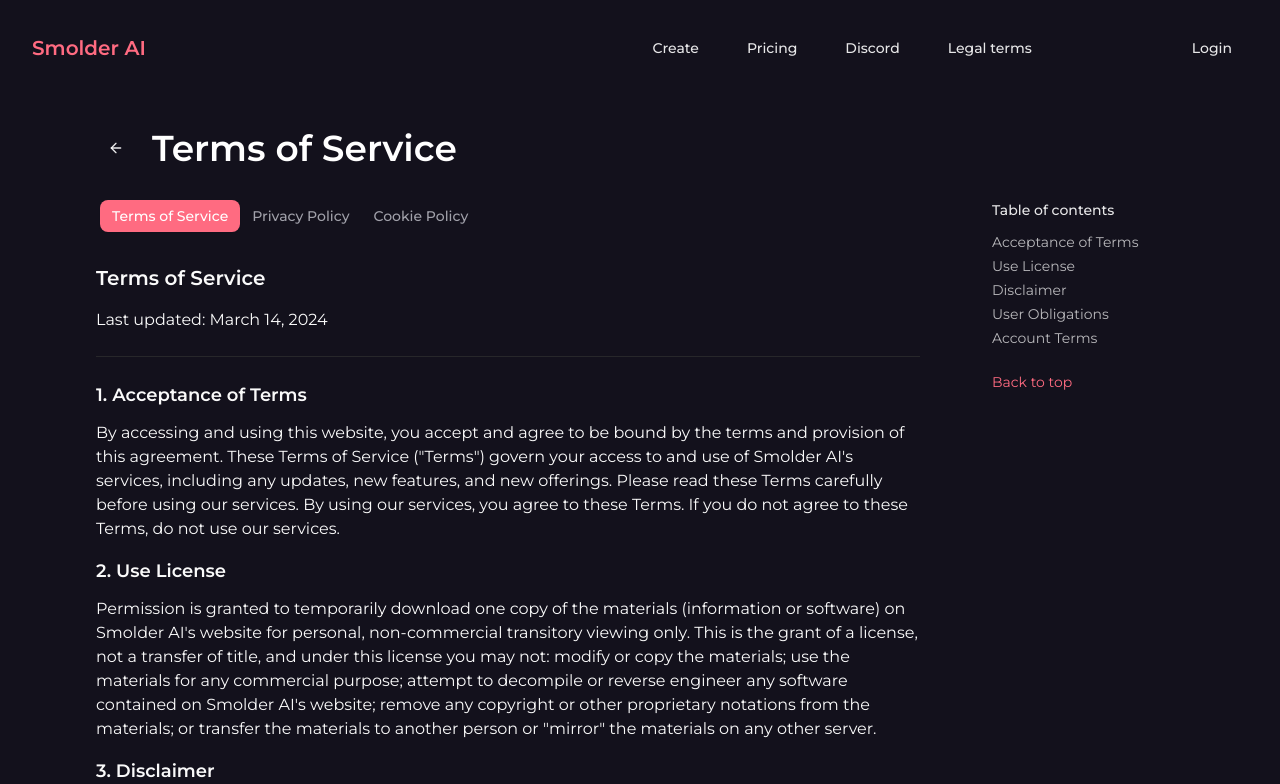
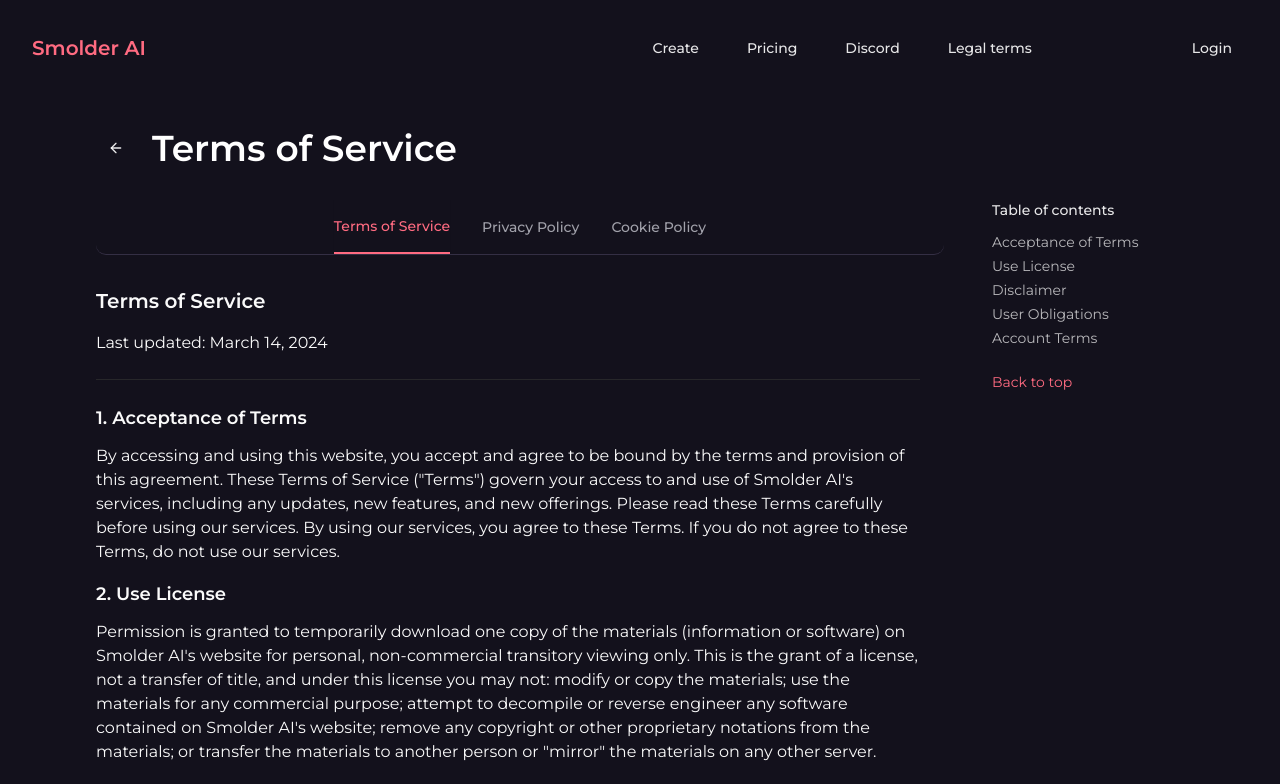
Before and after one commit to Gere0399/smolder-ai, a React (Vite) app: page /terms in a window 1280 px wide. Shown: the top 784 px of the page. Built offline with nearby package versions, Linux system fonts and the light colour scheme.

Commit message:
Remove duplicate title and improve menu
Eliminate the duplicated title below the mini menu and enhance the menu design for a more elegant appearance, replacing button styles.
[skip gpt_engineer]

```diff
--- a/src/pages/Terms.tsx
+++ b/src/pages/Terms.tsx
@@ -81,22 +81,22 @@ export default function Terms() {
               className="space-y-8"
               onValueChange={(value) => setActiveTab(value)}
             >
-              <TabsList className="bg-transparent w-fit h-8 p-1">
+              <TabsList className="bg-transparent border-b border-smolder-border w-full h-auto p-0 space-x-8">
                 <TabsTrigger
                   value="terms"
-                  className="data-[state=active]:bg-smolder-accent data-[state=active]:text-white px-3 text-sm"
+                  className="text-sm px-0 py-4 data-[state=active]:bg-transparent data-[state=active]:text-smolder-accent data-[state=active]:border-b-2 data-[state=active]:border-smolder-accent rounded-none transition-colors"
                 >
                   Terms of Service
                 </TabsTrigger>
                 <TabsTrigger
                   value="privacy"
-                  className="data-[state=active]:bg-smolder-accent data-[state=active]:text-white px-3 text-sm"
+                  className="text-sm px-0 py-4 data-[state=active]:bg-transparent data-[state=active]:text-smolder-accent data-[state=active]:border-b-2 data-[state=active]:border-smolder-accent rounded-none transition-colors"
                 >
                   Privacy Policy
                 </TabsTrigger>
                 <TabsTrigger
                   value="cookies"
-                  className="data-[state=active]:bg-smolder-accent data-[state=active]:text-white px-3 text-sm"
+                  className="text-sm px-0 py-4 data-[state=active]:bg-transparent data-[state=active]:text-smolder-accent data-[state=active]:border-b-2 data-[state=active]:border-smolder-accent rounded-none transition-colors"
                 >
                   Cookie Policy
                 </TabsTrigger>
```
